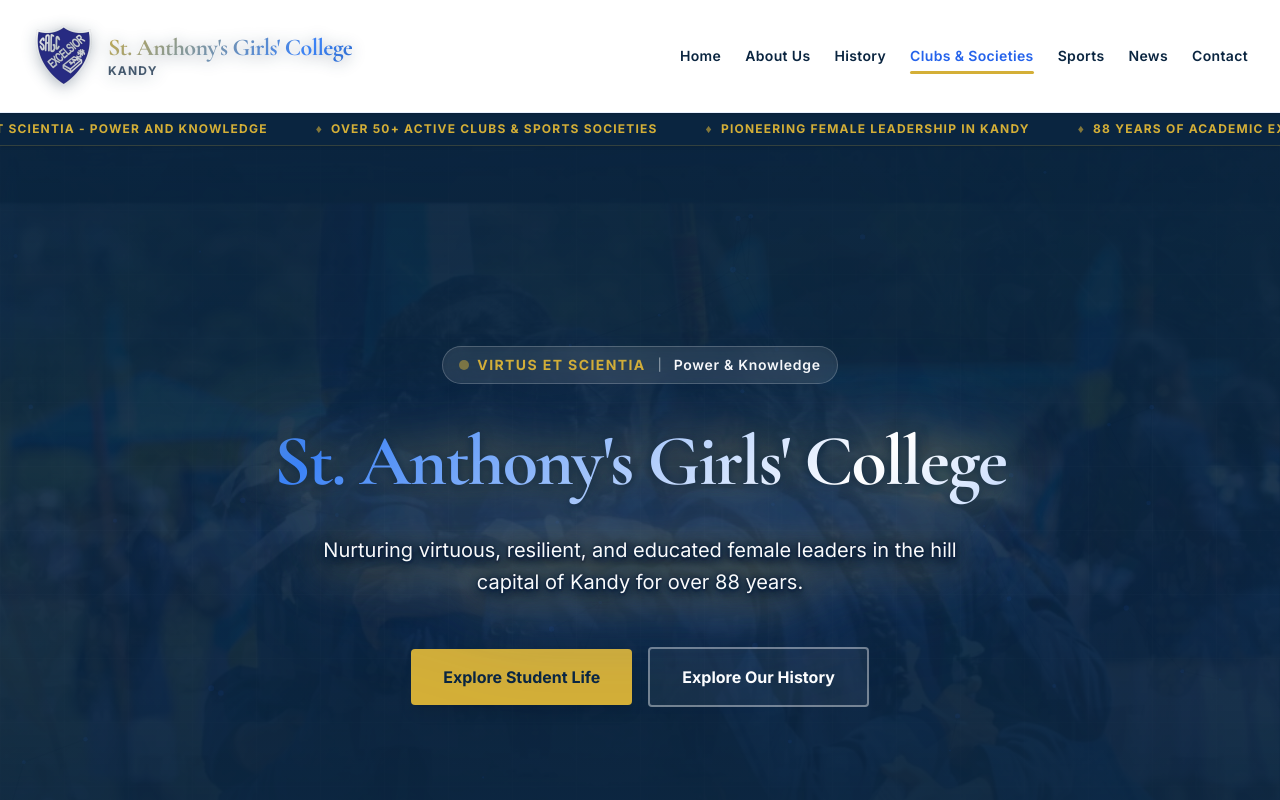
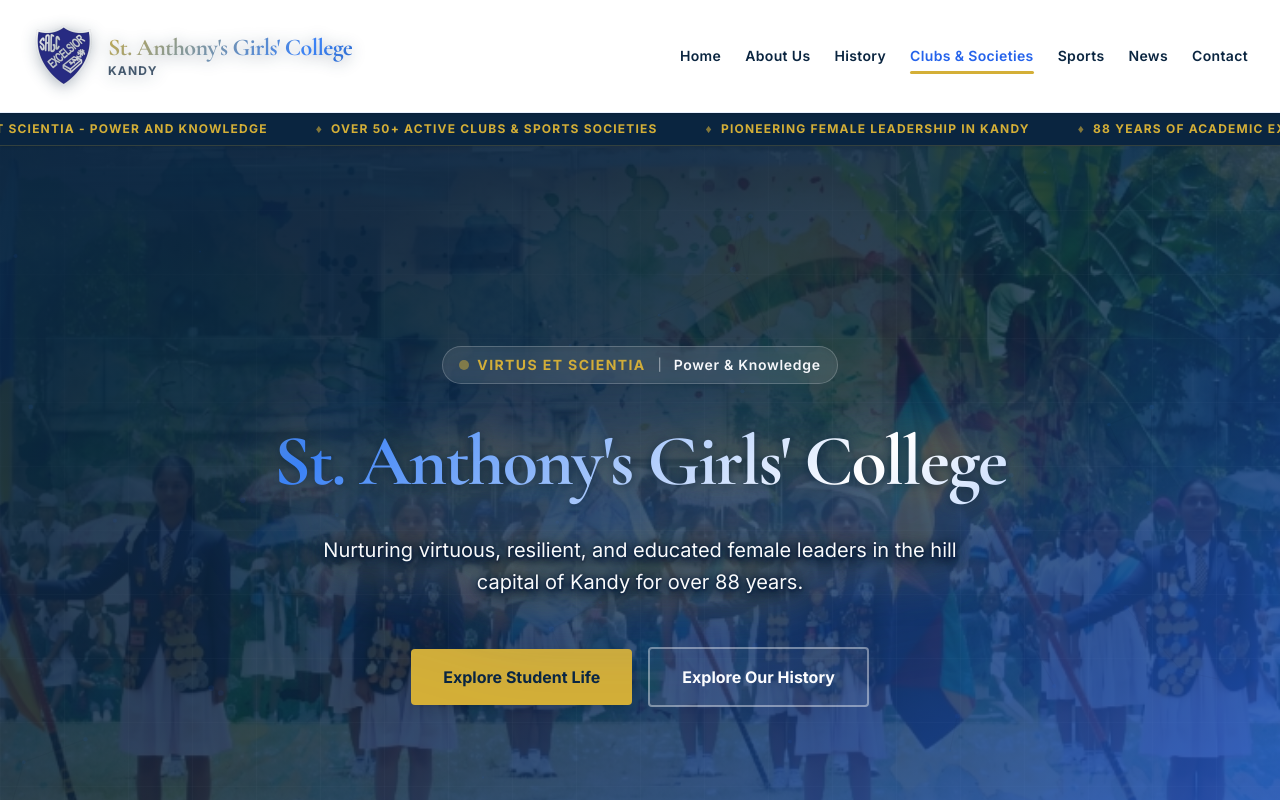
Before and after one commit to samadhi1000/SAGCK, a Next.js app: page / in a window 1280 px wide. Shown: the top 800 px of the page. Built offline with nearby package versions, Linux system fonts and the light colour scheme.

Commit message:
Feat: Restore dynamic background overlay transitions in HeroBackground with stacked lag-free images

```diff
--- a/src/components/HeroBackground.tsx
+++ b/src/components/HeroBackground.tsx
@@ -13,12 +13,47 @@
 
 export default function HeroBackground() {
   const [activeIndex, setActiveIndex] = useState(0);
+  const [imageOpacity, setImageOpacity] = useState("opacity-50");
+  const [overlayOpacity, setOverlayOpacity] = useState("opacity-95");
 
   useEffect(() => {
-    // Smooth transition every 6 seconds
+    let t1: NodeJS.Timeout;
+    let t2: NodeJS.Timeout;
+    let t3: NodeJS.Timeout;
+
+    // Reset to initial dark state whenever the active index changes
+    setImageOpacity("opacity-50");
+    setOverlayOpacity("opacity-95");
+
+    // 1.2s: Fade overlay out to 15% and bring image to 85% opacity (image shines clear!)
+    t1 = setTimeout(() => {
+      setOverlayOpacity("opacity-15");
+      setImageOpacity("opacity-85");
+    }, 1200);
+
+    // 4.8s: Fade overlay back to 95% and bring image down to 45% (dimmed for text reading)
+    t2 = setTimeout(() => {
+      setOverlayOpacity("opacity-95");
+      setImageOpacity("opacity-45");
+    }, 4800);
+
+    // 7.2s: Fade out active image completely to reveal background grid
+    t3 = setTimeout(() => {
+      setImageOpacity("opacity-0");
+    }, 7200);
+
+    return () => {
+      clearTimeout(t1);
+      clearTimeout(t2);
+      clearTimeout(t3);
+    };
+  }, [activeIndex]);
+
+  useEffect(() => {
+    // Increment active index every 8.2 seconds (allowing 1 second of dark space between slides)
     const interval = setInterval(() => {
       setActiveIndex((prevIndex) => (prevIndex + 1) % HERO_IMAGES.length);
-    }, 6000);
+    }, 8200);
 
     return () => clearInterval(interval);
   }, []);
@@ -28,7 +63,7 @@
 
       {/* 1. Academic Grid Overlay (Underneath the images) */}
       <div
-        className="absolute inset-0 bg-[linear-gradient(to_right,rgba(255,255,255,0.04)_1px,transparent_1px),linear-gradient(to_bottom,rgba(255,255,255,0.04)_1px,transparent_1px)] bg-[size:4rem_4rem] pointer-events-none z-10"
+        className="absolute inset-0 bg-[linear-gradient(to_right,rgba(255,255,255,0.05)_1px,transparent_1px),linear-gradient(to_bottom,rgba(255,255,255,0.05)_1px,transparent_1px)] bg-[size:4rem_4rem] pointer-events-none z-10"
         aria-hidden="true"
       />
 
@@ -38,8 +73,8 @@
         return (
           <div
             key={src}
-            className={`absolute inset-0 transition-opacity duration-[2000ms] ease-in-out ${
-              isActive ? "opacity-35" : "opacity-0"
+            className={`absolute inset-0 transition-opacity duration-1000 ease-in-out ${
+              isActive ? imageOpacity : "opacity-0"
             }`}
           >
             <Image
@@ -53,9 +88,9 @@
         );
       })}
 
-      {/* 3. Constant Premium Dark Gradient Overlay (Guarantees constant text legibility and WCAG AA contrast) */}
+      {/* 3. Dark Tint overlay (Fades in and out to highlight image vs text) */}
       <div
-        className="absolute inset-0 bg-gradient-to-b from-secondary/90 via-secondary/70 to-secondary/95 z-20"
+        className={`absolute inset-0 bg-gradient-to-br from-secondary via-secondary/60 to-primary/80 transition-opacity duration-[1200ms] ease-in-out z-20 ${overlayOpacity}`}
         aria-hidden="true"
       />
     </div>
```
